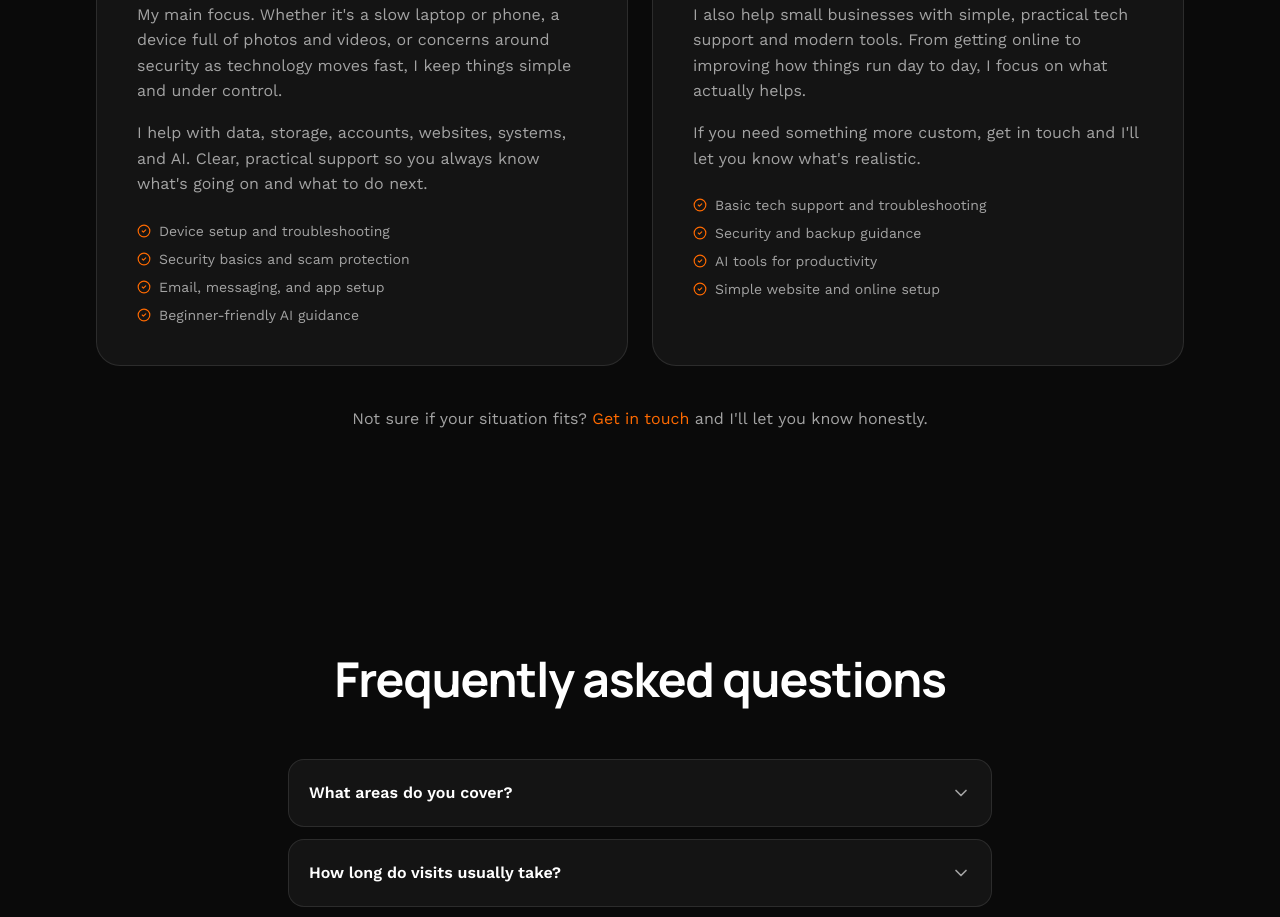
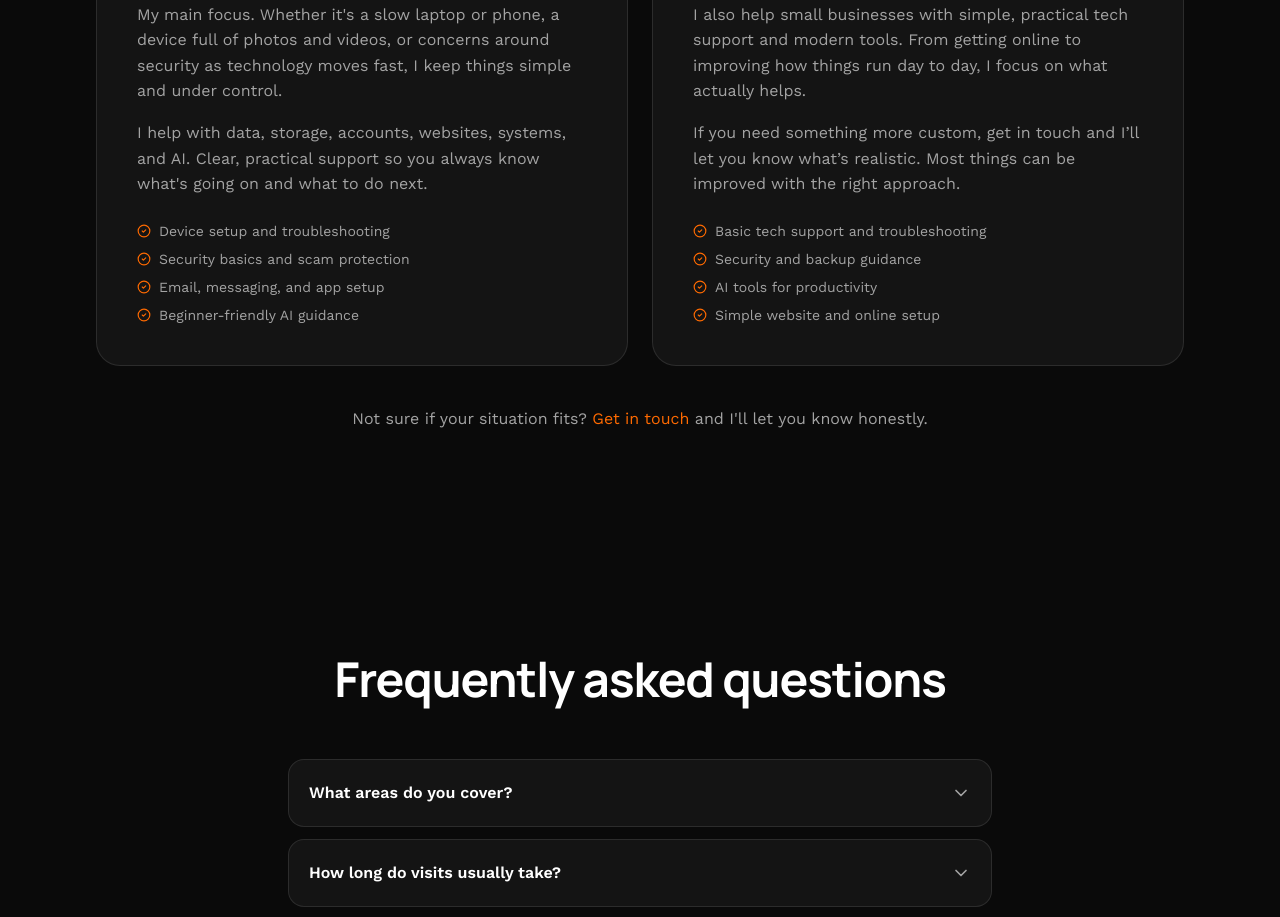
Before and after one commit to jt485-coder/jaredfixes, a React (Create React App) app in the folder frontend/: page / in a window 1280 px wide. Shown: the part 4860-5777 px from the top of the page. Built offline with nearby package versions, Linux system fonts and the light colour scheme; the HTML template or start-up script is replaced by a standard one.

Commit message:
Revise custom services message in App.js
Updated text for clarity and added a note about improvements.

```diff
--- a/frontend/src/App.js
+++ b/frontend/src/App.js
@@ -691,7 +691,7 @@ const Audience = ({ onOpenContact }) => {
               I also help small businesses with simple, practical tech support and modern tools. From getting online to improving how things run day to day, I focus on what actually helps.
             </p>
             <p className="text-text-muted mb-6">
-              If you need something more custom, get in touch and I'll let you know what's realistic.
+              If you need something more custom, get in touch and I’ll let you know what’s realistic. Most things can be improved with the right approach.
             </p>
             <ul className="space-y-2">
               {[
```
